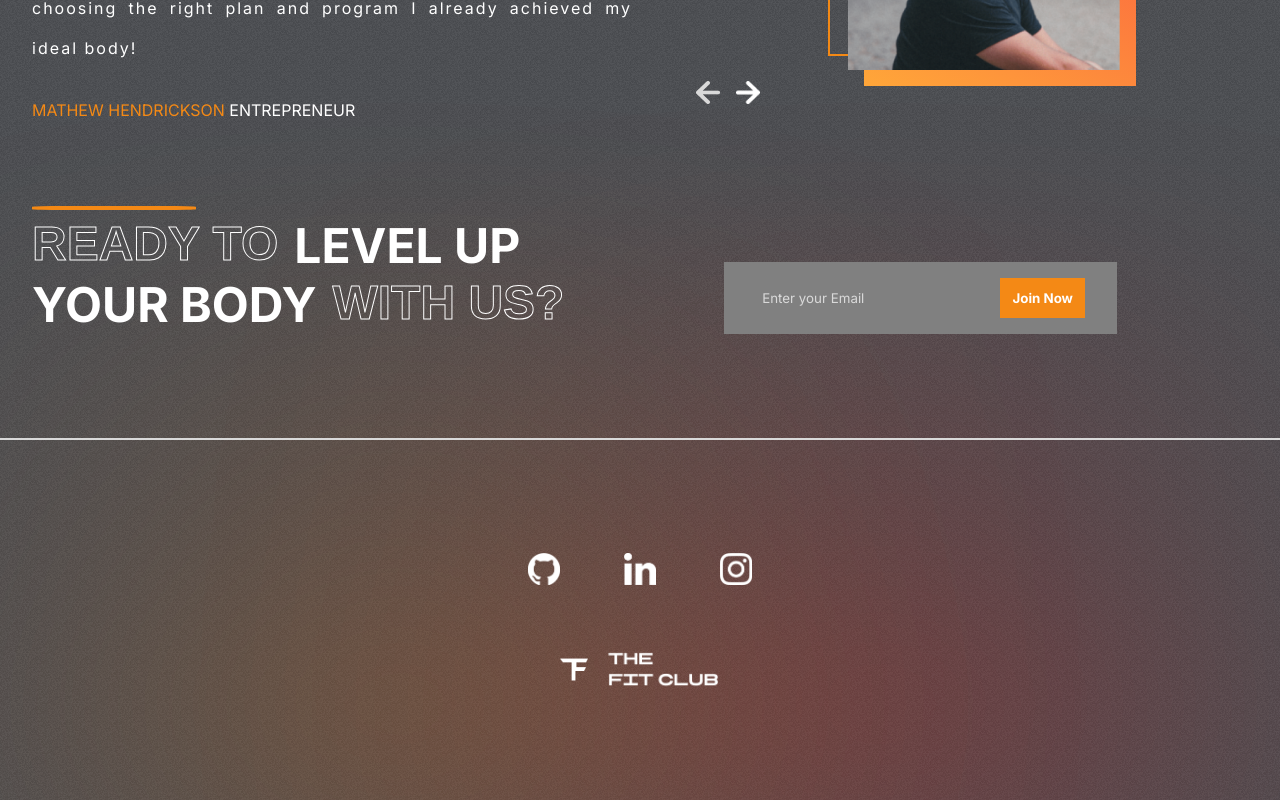
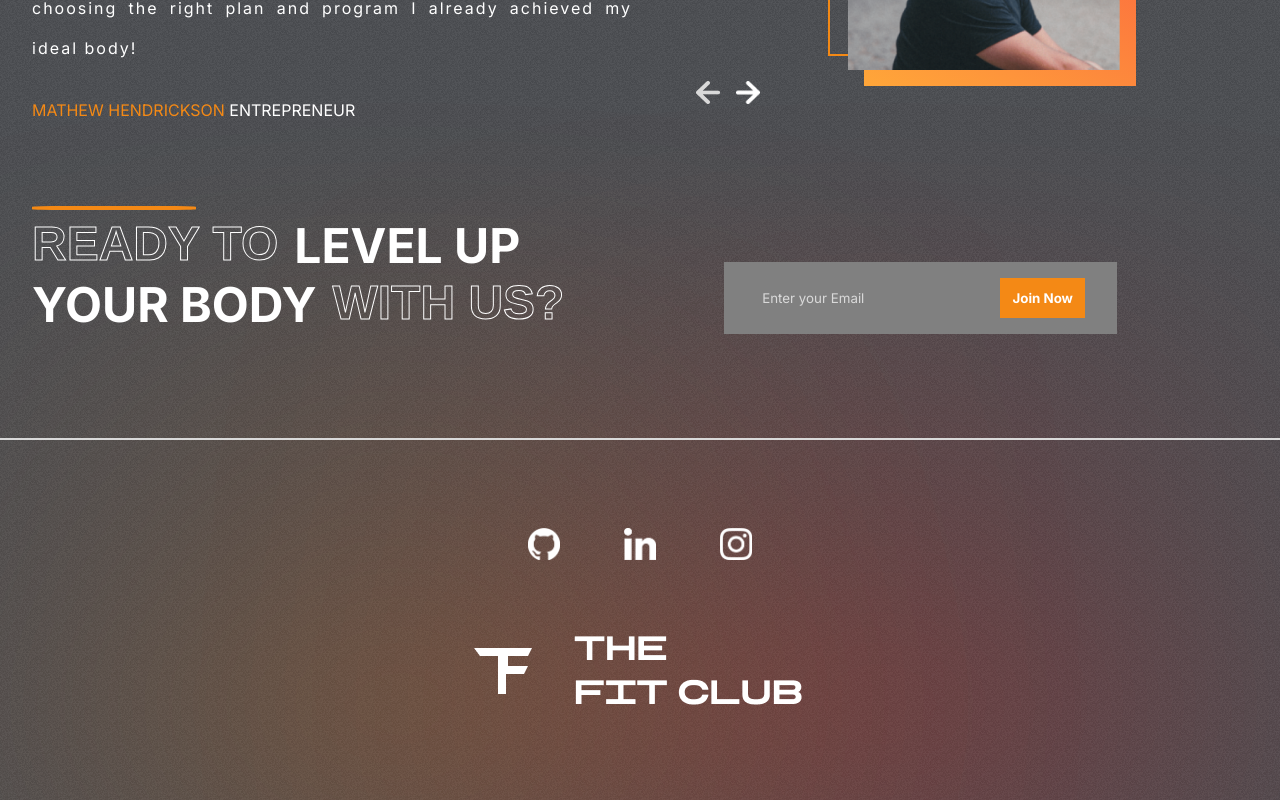
Before and after one commit to benifbond/Fitness_Club_landing_page, a React (Create React App) app: page / in a window 1280 px wide. Shown: the part 2788-3588 px from the top of the page. Built offline with nearby package versions, Linux system fonts and the light colour scheme.

Commit message:
add social links

```diff
--- a/src/components/footer/Footer.css
+++ b/src/components/footer/Footer.css
@@ -21,14 +21,14 @@
     gap: 4rem;
 }
 
-.social-links>img {
+.social-links>a>img {
     width: 2rem;
     height: 2rem;
     cursor: pointer;
 
 }
 
-.logo-footer>img {
+.logo-footer>a>img {
     width: 10rem;
 }
 
--- a/src/components/footer/Footer.jsx
+++ b/src/components/footer/Footer.jsx
@@ -10,9 +10,17 @@
             <hr />
             <div className="footer">
                 <div className="social-links">
-                    <img src={Github} alt="github" />
-                    <img src={Linkedin} alt="linkedin" />
-                    <img src={Instagram} alt="instagram" />
+                    <a href="https://github.com/benifbond?tab=repositories" target="_blank" rel="noopener noreferrer">
+                        <img src={Github} alt="github" />
+                    </a>
+                    <a href="https://www.linkedin.com/in/onyebueke/" target="_blank" rel="noopener noreferrer">
+                        <img src={Linkedin} alt="linkedin" />
+
+                    </a>
+                    <a href="http://" target="_blank" rel="noopener noreferrer">
+
+                        <img src={Instagram} alt="instagram" />
+                    </a>
                 </div>
                 <div className="logo-footer">
                     <img src={Logo} alt="logo" />
```
